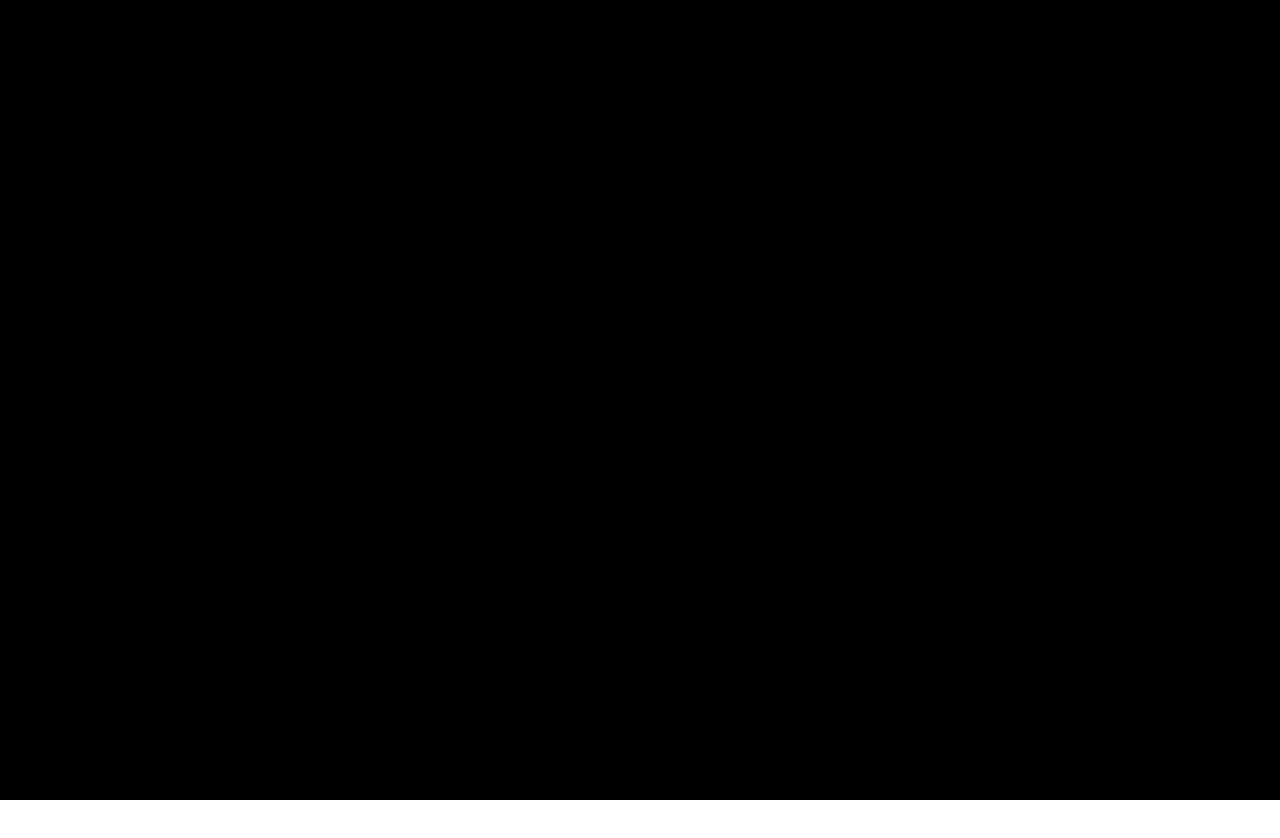
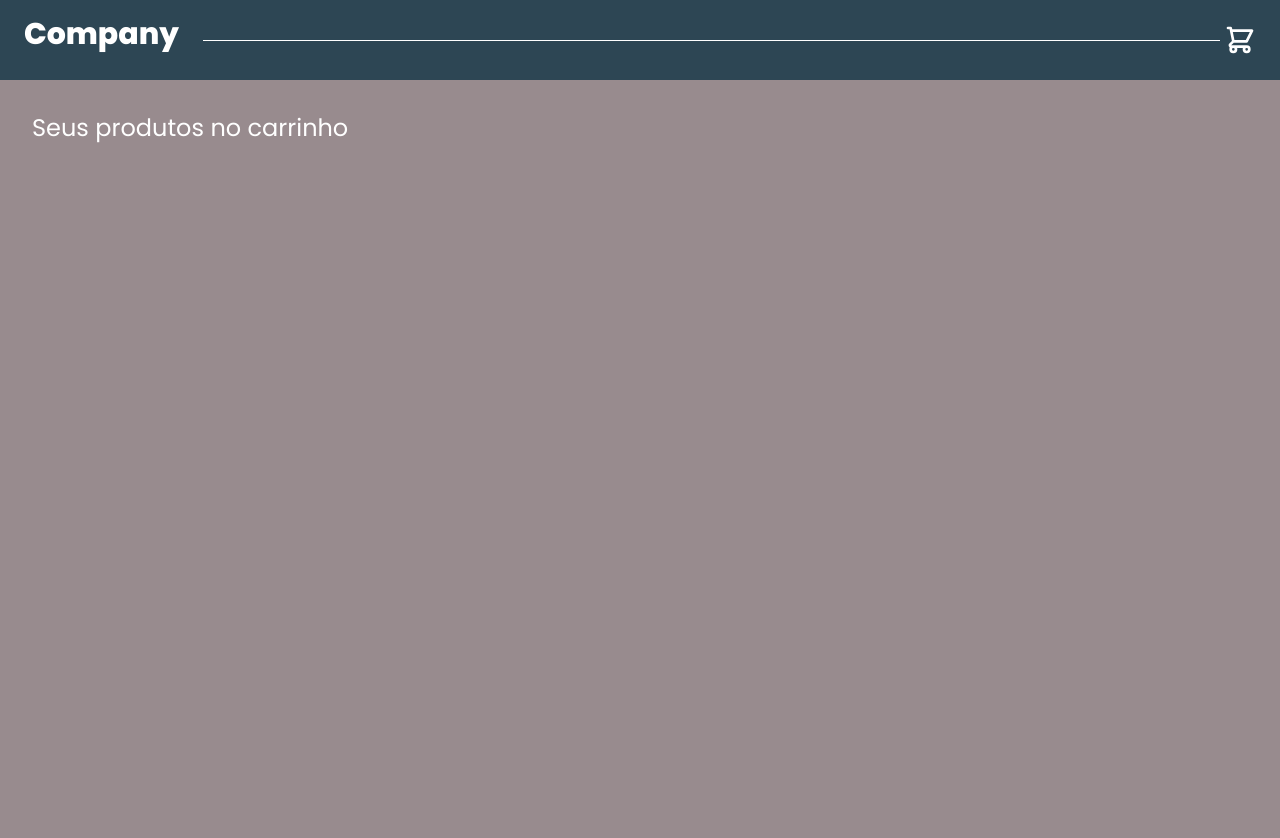
Before and after one commit to roobertrob/carrinho, a Next.js app: page /Cart in a window 1280 px wide. Shown: the top 838 px of the page. Before the commit the page ends 800 px from the top, so only its background shows below. Built offline with nearby package versions, Linux system fonts and the light colour scheme.

Commit message:
add e remove product funcionando

```diff
--- a/pages/Cart.tsx
+++ b/pages/Cart.tsx
@@ -1,22 +1,51 @@
 import { Header } from '../components/Header'
-import ProductCart from '../components/ProductCart'
 import useStore from '../stores/useStore'
 
 export default function Cart() {
 
-    const { products, setProducts } = useStore()
+    const { products, removeProduct } = useStore()
 
     return (
         <>
-            {console.log(products)}
-            {console.log(typeof products)}
+            <Header />
             {products.map(product => console.log(product.id))}
-            <div className="flex h-screen w-screen bg-black text-white">
-                {products.map((product) => {
-                    <div key={product.id*10000} >
-                        {product.id} {product.nome} {product.valor} {product.img}
+            <div className="flex flex-col h-auto min-h-screen w-screen align-center justify-between bg-[#988B8E] text-white">
+                <div className="m-6 w-2/3 h-auto min-h-screen">
+                    <div className="block justify-center w-2/3 h-6 min-w-[768px]">
+                        <h1 className={"text-2xl m-2"}>Seus produtos no carrinho</h1>
                     </div>
-                })}
+                    <table className="w-2/3 m-6 table-fixed">
+                        <tbody className="mt-6 items-center justify-center">
+                            {products.map((product) => {
+                                return (
+                                    <>
+                                        <tr key={product.id * 10000} className="m-6 bg-[#2D4654] border" >
+                                            <td className="flex justify-center">
+                                                <img src={product.img} className="rounded-full m-2 w-1/3" />
+                                            </td>
+                                            <td className="text-center">
+                                                {product.nome}
+                                            </td>
+                                            <td className=" w-1/3 text-center">
+                                                {new Intl.NumberFormat('pt-BR', {
+                                                    style: 'currency',
+                                                    currency: 'BRL',
+                                                }).format(product.valor)}
+                                            </td>
+                                            <button onClick={() => removeProduct(product)}>
+                                                <img src="/trash.svg" alt="trash" />
+                                                Excluir
+                                            </button>
+                                        </tr>
+                                        <tr className="h-4">
+
+                                        </tr>
+                                    </>
+                                )
+                            })}
+                        </tbody>
+                    </table>
+                </div>
             </div>
 
         </>
--- a/stores/useStore.ts
+++ b/stores/useStore.ts
@@ -1,5 +1,6 @@
-import create, {GetState} from "zustand";
-import { NamedSet } from "zustand/middleware";
+import { WritableDraft } from "immer/dist/internal";
+import create, { GetState } from "zustand";
+import { persist } from "zustand/middleware";
 
 export type Product = {
   id: number;
@@ -8,30 +9,41 @@
   valor: number;
 };
 
+export type StateDraft = (
+    partial: Store | ((draft: WritableDraft<Store>) => void),
+    replace?: boolean,
+    name?: string
+  ) => void;
+
 export type Store = {
   products: Product[];
   setProducts: (product: Product) => void;
+  removeProduct:(product: Product) => void;
 };
 
+const useStore = create(persist<Store>((set: StateDraft) => ({
+  products: [],
+  setProducts: (product) => {
+    set((state) =>
+      !state.products.includes(product)
+        ? { products: [...state.products, product] }
+        : [...state.products]
+    );
+  },
+  removeProduct: (product) => {
+      set((state) =>{
+        const index = state.products.indexOf(product)
+         index > -1 ? {products: [...state.products, state.products.splice(index,1)]} : [...state.products]
+      })
+  },
+}),
+{
+    name: "cart-storage1", // name of item in the storage (must be unique)
+    getStorage: () => localStorage,
+    serialize: (state) => JSON.stringify(state.state),
+    deserialize: (state) => JSON.parse(state)
 
-const useStore = create((set: NamedSet<Store>) => ({
-    products: []as Array<Product>,
-    setProducts: (product:Product) =>
-        set((state: any)=>({
-        products: [
-            ...state.products,
-            {
-                id: product.id,
-                nome: product.nome,
-                img: product.img,
-                valor: product.valor,
-            },
+}
+));
 
-        ]
-    })),
-    // removeProduct: id =>
-    // set(state => ({
-    //   product: state.products.filter(product => product.id !== id)
-    // })),
-}))
-export default useStore
+export default useStore;
```
Also changed, not shown: stores/config.ts (+30 -36 lines), public/trash.svg (added). Lines whose indentation alone changed are shown as unchanged.
